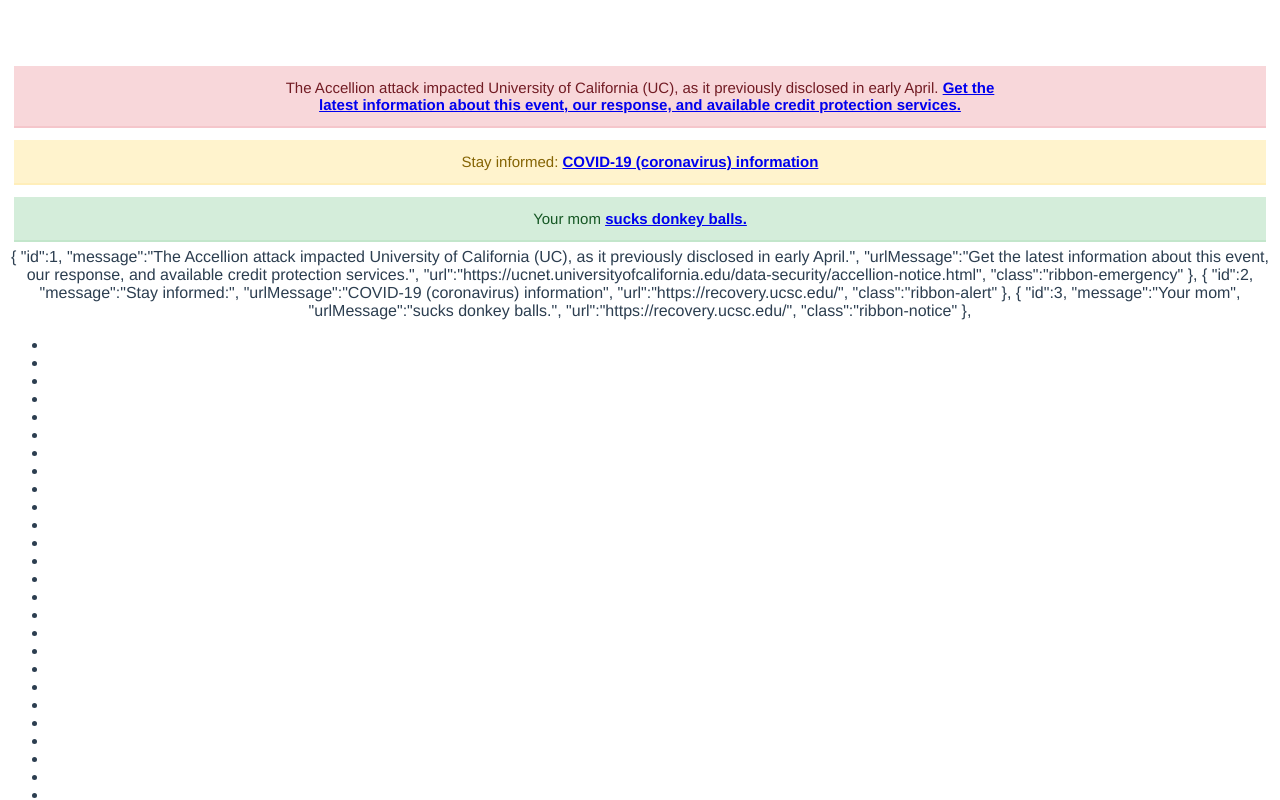
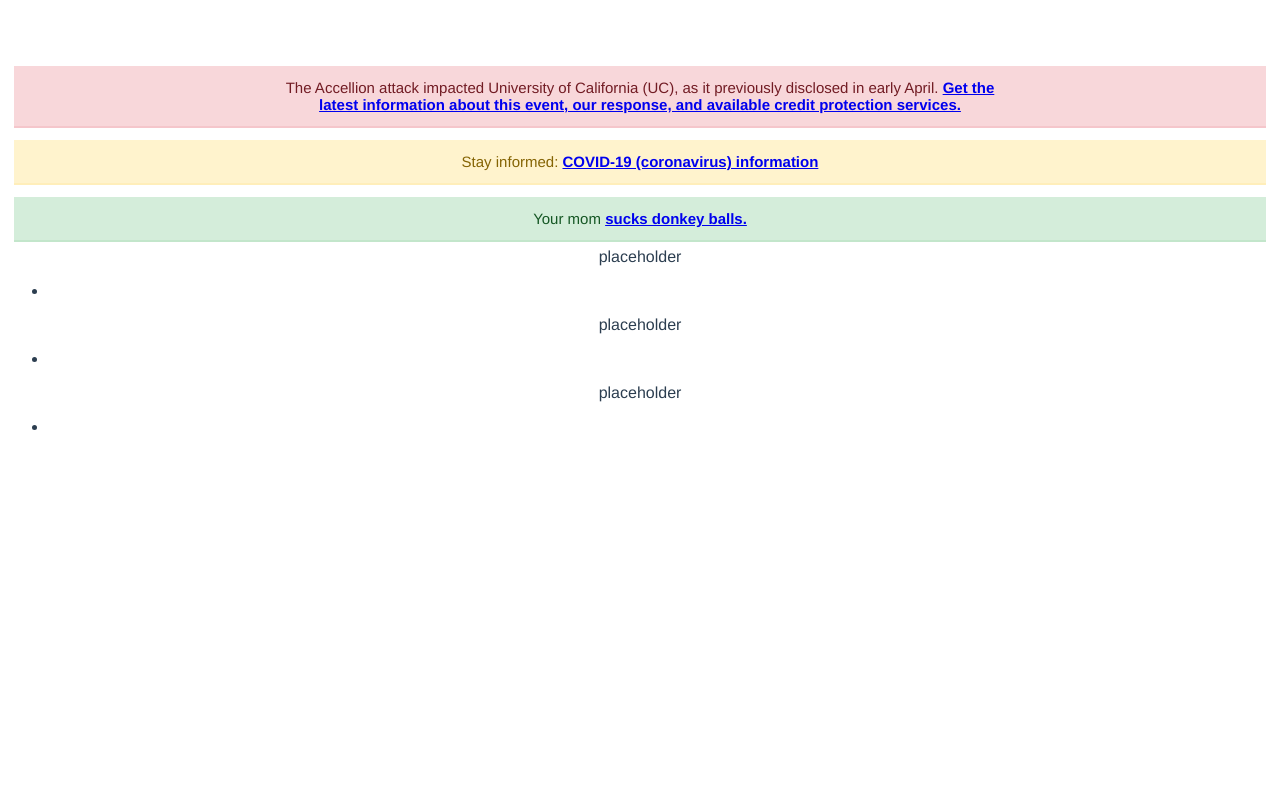
Before and after one commit to Herm71/vue-ucsc-component, a Vue app: page / in a window 1280 px wide. Shown: the top 800 px of the page. Built offline with nearby package versions, Linux system fonts and the light colour scheme.

Commit message:
chore: :poop: Hacking hacking jsons ....

```diff
--- a/public/data.json
+++ b/public/data.json
@@ -1,21 +1,22 @@
-{
-   "id":1,
-   "message":"The Accellion attack impacted University of California (UC), as it previously disclosed in early April.",
-   "urlMessage":"Get the latest information about this event, our response, and available credit protection services.",
-   "url":"https://ucnet.universityofcalifornia.edu/data-security/accellion-notice.html",
-   "class":"ribbon-emergency"
-},
-{
-   "id":2,
-   "message":"Stay informed:",
-   "urlMessage":"COVID-19 (coronavirus) information",
-   "url":"https://recovery.ucsc.edu/",
-   "class":"ribbon-alert"
-},
-{
-   "id":3,
-   "message":"Your mom",
-   "urlMessage":"sucks donkey balls.",
-   "url":"https://recovery.ucsc.edu/",
-   "class":"ribbon-notice"
-},
+[{
+        "id": 1,
+        "message": "The Accellion attack impacted University of California (UC), as it previously disclosed in early April.",
+        "urlMessage": "Get the latest information about this event, our response, and available credit protection services.",
+        "url": "https://ucnet.universityofcalifornia.edu/data-security/accellion-notice.html",
+        "class": "ribbon-emergency"
+    },
+    {
+        "id": 2,
+        "message": "Stay informed:",
+        "urlMessage": "COVID-19 (coronavirus) information",
+        "url": "https://recovery.ucsc.edu/",
+        "class": "ribbon-alert"
+    },
+    {
+        "id": 3,
+        "message": "Your mom",
+        "urlMessage": "sucks donkey balls.",
+        "url": "https://recovery.ucsc.edu/",
+        "class": "ribbon-notice"
+    }
+]
--- a/src/components/AlertTwo/AlertTwo.vue
+++ b/src/components/AlertTwo/AlertTwo.vue
@@ -1,5 +1,13 @@
 <template>
-  <AlertTwoInner :items="items" />
+  <!-- <AlertTwoInner :items="items" /> -->
+  <AlertTwoInner
+  v-for="(item, index) in items"
+    :key="index"
+    :message="item.message"
+    :url="item.url"
+    :class="item.class"
+    :id="item.id"
+    :urlMessage="item.urlMessage"/>
 </template>
 
 <script>
--- a/src/components/AlertTwo/AlertTwoInner.vue
+++ b/src/components/AlertTwo/AlertTwoInner.vue
@@ -1,16 +1,17 @@
 <template>
-  {{ items }}
+  <span>placeholder</span>
   <ul>
-    <li v-for="(item, index) in items" :key="index">{{ item.messsage }}</li>
+    <li
+    ><p>{{ mesage }}</p></li>
   </ul>
 </template>
 
 <script>
 export default {
   name: "AlertTwoInner",
-  // props: ["item.class", "item.message", "item.urlMessage", "item.id"],
-  props: {
-    items: Array,
-  },
+  props: ["message"],
+  // props: {
+  //   items: Array,
+  // },
 };
 </script>
```
